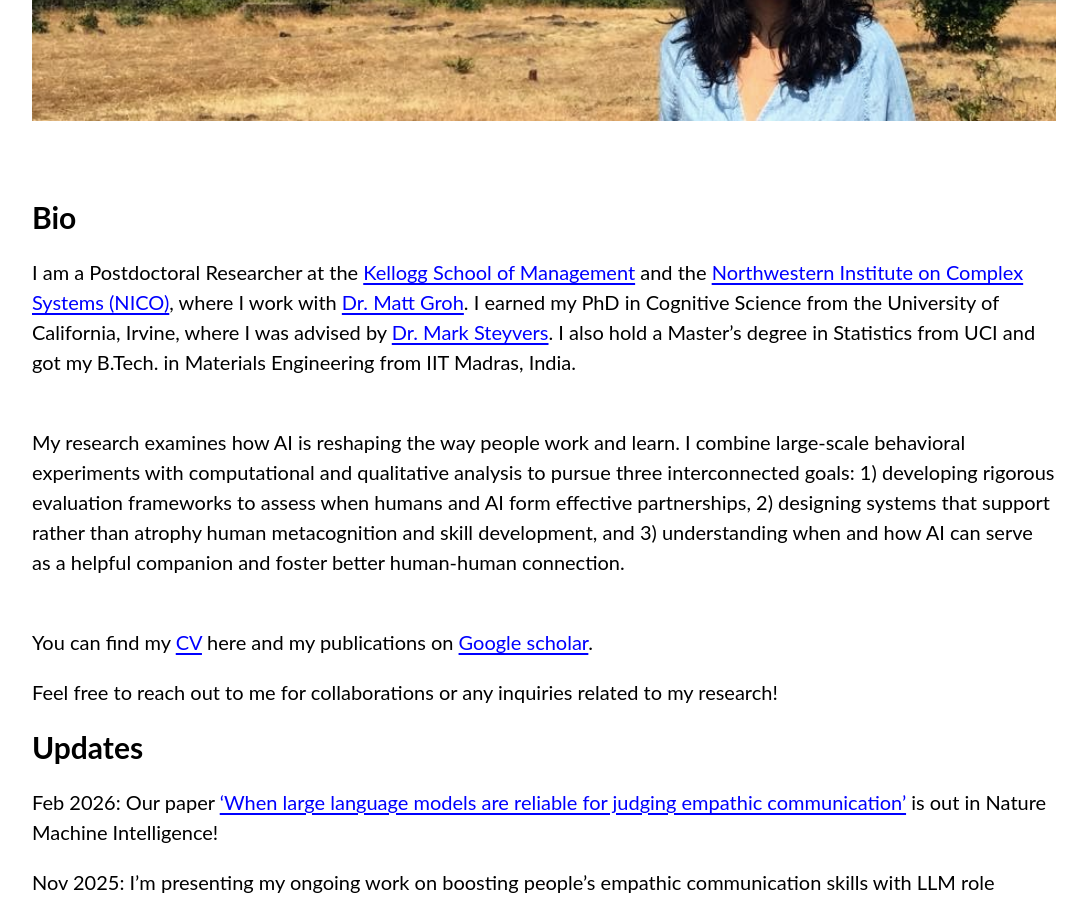
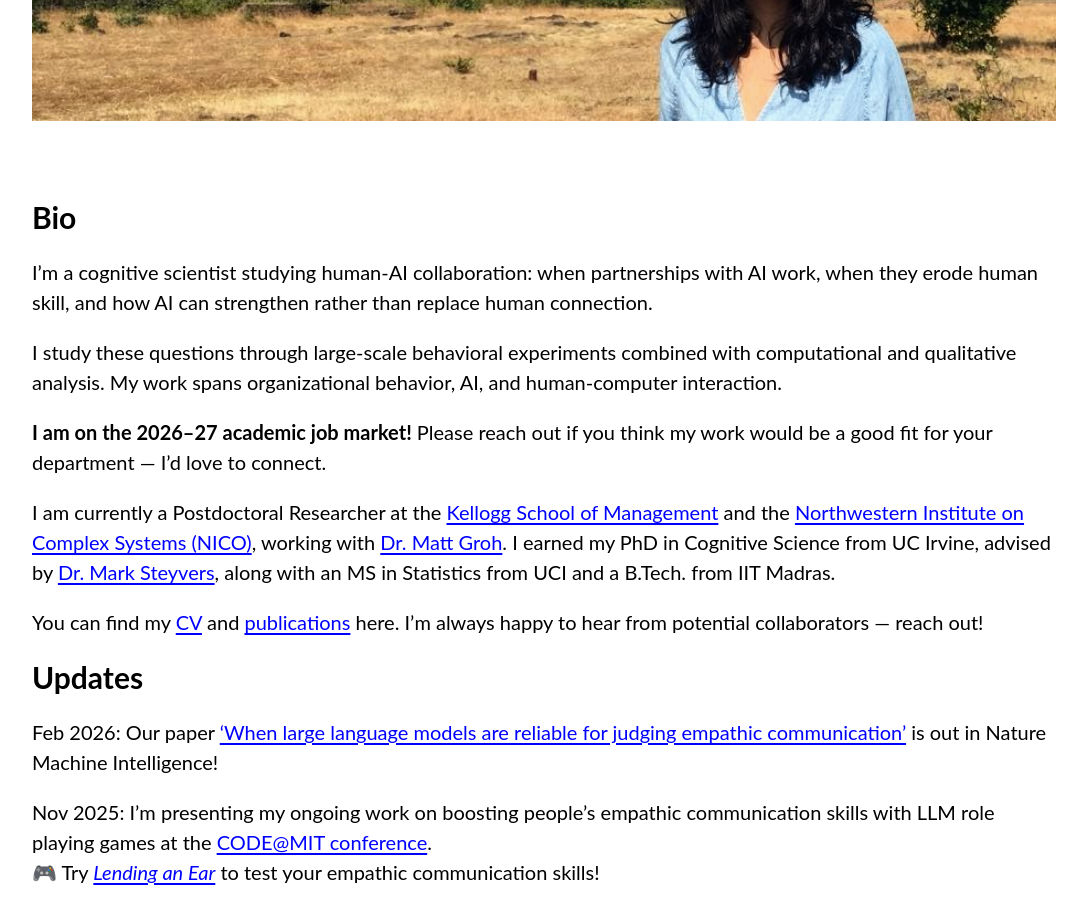
Before and after one commit to aakriti1kumar/aakriti1kumar.github.io, a Jekyll site: the page built from index.md, in a window 1280 px wide and 900 px high, scrolled down 385 px. Shown: the whole window, without its empty margins (96-1183 px from the left). Built offline with Jekyll 4.4.1, drawn with Linux system fonts in a browser that asks for light colours; our own code applies the rules of GitHub Pages for plain Markdown files; Markdown is read by kramdown in place of the engine named in the settings.

Commit message:
Revise bio and research description in index.md
Updated bio to reflect current research focus and academic status.

```diff
--- a/index.md
+++ b/index.md
@@ -5,15 +5,17 @@
 
 ## Bio
 
-I am a Postdoctoral Researcher at the [Kellogg School of Management](https://www.kellogg.northwestern.edu/) and the [Northwestern Institute on Complex Systems (NICO)](https://www.nico.northwestern.edu/), where I work with [Dr. Matt Groh](https://mattgroh.com/). I earned my PhD in Cognitive Science from the University of California, Irvine, where I was advised by [Dr. Mark Steyvers](https://steyvers.socsci.uci.edu/). I also hold a Master's degree in Statistics from UCI and got my B.Tech. in Materials Engineering from IIT Madras, India.
+I'm a cognitive scientist studying human-AI collaboration: when partnerships with AI work, when they erode human skill, and how AI can strengthen rather than replace human connection.
 
+I study these questions through large-scale behavioral experiments combined with computational and qualitative analysis. My work spans organizational behavior, AI, and human-computer interaction.
+
+**I am on the 2026–27 academic job market!** Please reach out if you think my work would be a good fit for your department — I'd love to connect.
 <br>
-My research examines how AI is reshaping the way people work and learn. I combine large-scale behavioral experiments with computational and qualitative analysis to pursue three interconnected goals: 1) developing rigorous evaluation frameworks to assess when humans and AI form effective partnerships, 2) designing systems that support rather than atrophy human metacognition and skill development, and 3) understanding when and how AI can serve as a helpful companion and foster better human-human connection. <br>
 
-<br>
-You can find my [CV](CV.pdf) here and my publications on [Google scholar](https://scholar.google.com/citations?user=XFM1ItgAAAAJ&hl=en).
 
-Feel free to reach out to me for collaborations or any inquiries related to my research!
+I am currently a Postdoctoral Researcher at the [Kellogg School of Management](https://www.kellogg.northwestern.edu/) and the [Northwestern Institute on Complex Systems (NICO)](https://www.nico.northwestern.edu/), working with [Dr. Matt Groh](https://mattgroh.com/). I earned my PhD in Cognitive Science from UC Irvine, advised by [Dr. Mark Steyvers](https://steyvers.socsci.uci.edu/), along with an MS in Statistics from UCI and a B.Tech. from IIT Madras.
+
+You can find my [CV](CV.pdf) and [publications](https://scholar.google.com/citations?user=XFM1ItgAAAAJ&hl=en) here. I'm always happy to hear from potential collaborators — reach out!
 <br>
 
 ## Updates
```
